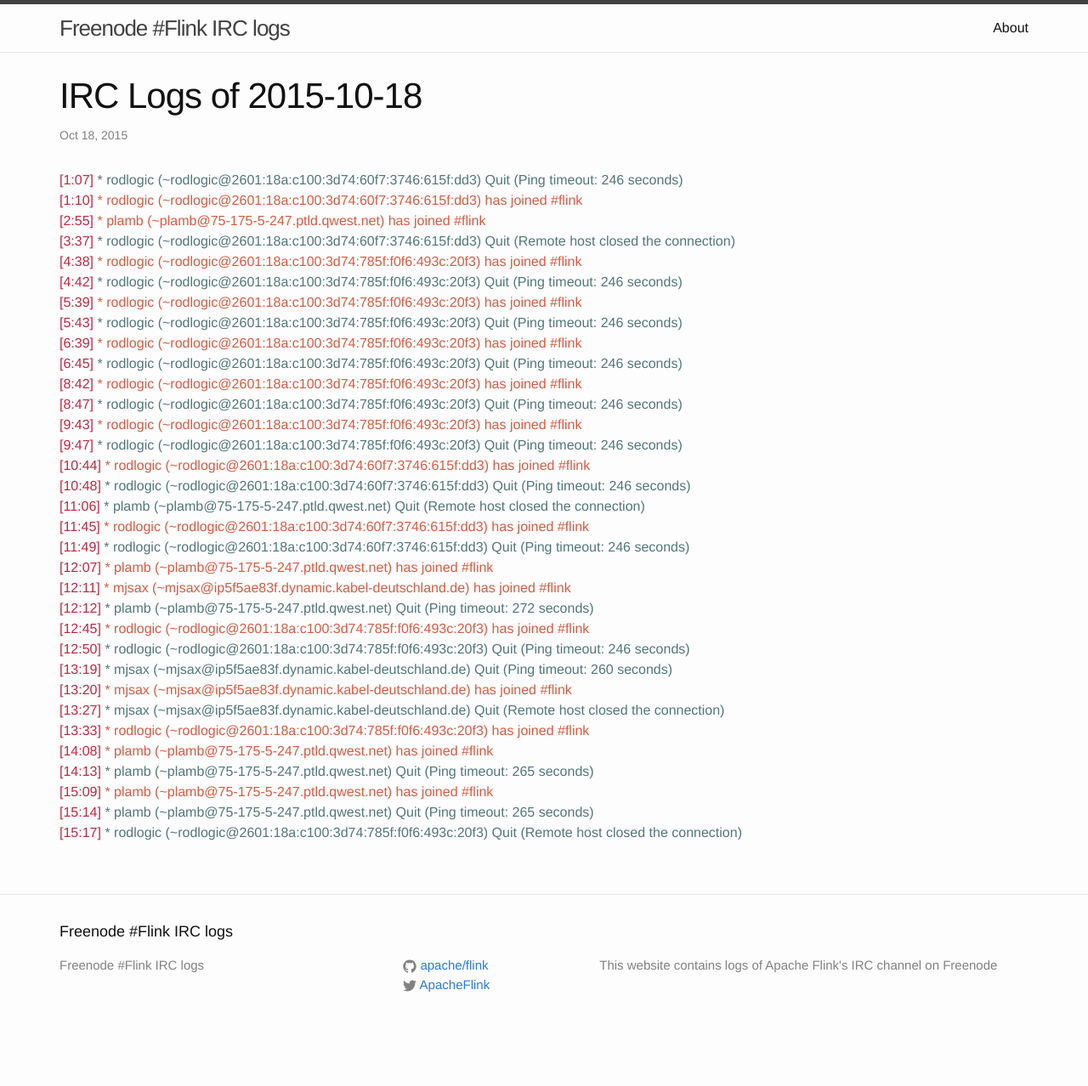
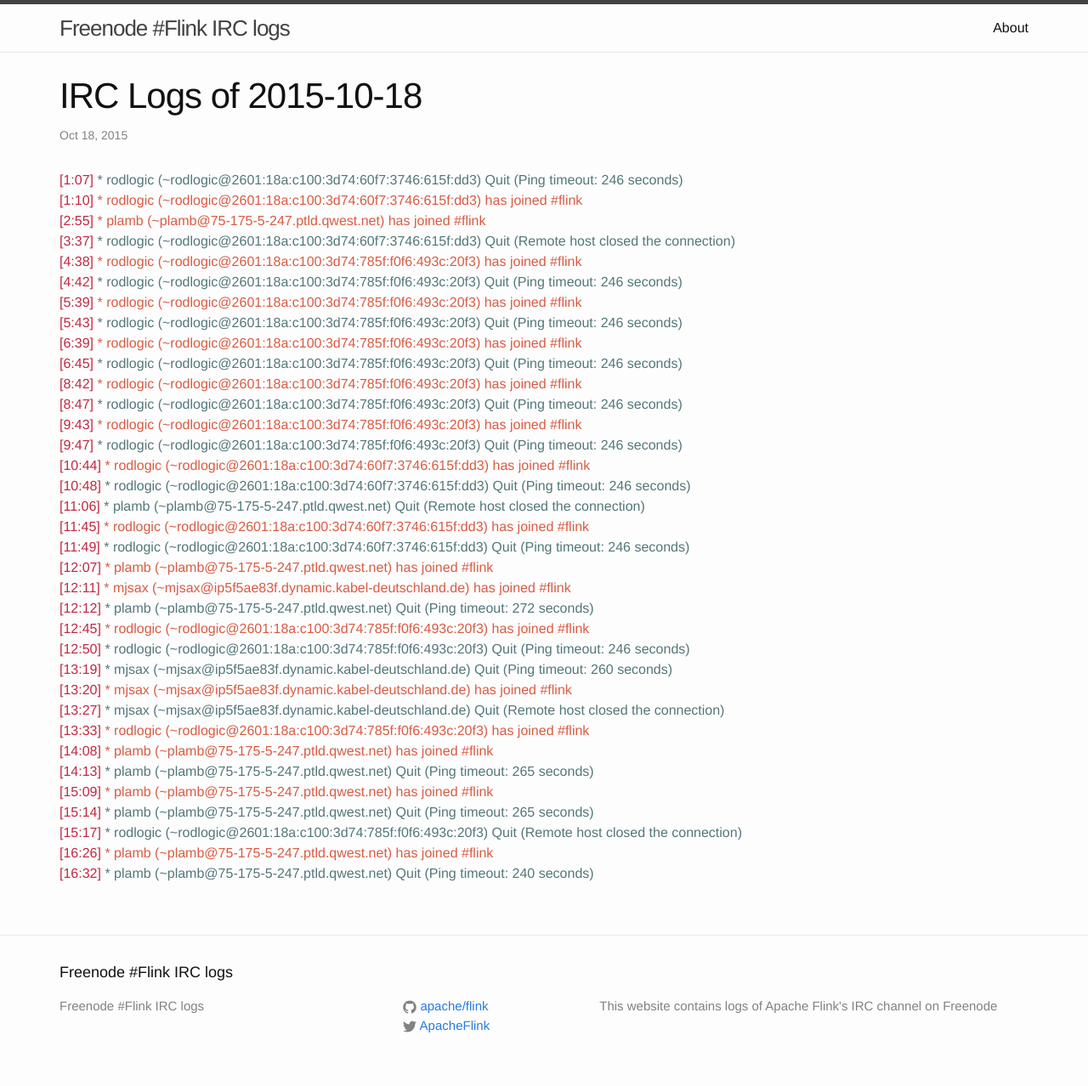
Before and after one commit to flink-irc-logs/flink-irc-logs.github.io, a Jekyll site: the page built from _posts/2015-10-18-logs.markdown, in a window 1280 px wide. Shown: the whole page at 85% size. Built offline with Jekyll 4.4.1, drawn with Linux system fonts in a browser that asks for light colours; before the commit the page ends 1230 px from its top, so only the background shows below that.

Commit message:
Update of the logs on Sun Oct 18 17:27:23 CEST 2015

```diff
--- a/_posts/2015-10-18-logs.markdown
+++ b/_posts/2015-10-18-logs.markdown
@@ -37,3 +37,5 @@
 <span class="irc-date">[15:09]</span> <span class="irc-green">* plamb (~plamb@75-175-5-247.ptld.qwest.net) has joined #flink</span><br />
 <span class="irc-date">[15:14]</span> <span class="irc-navy">* plamb (~plamb@75-175-5-247.ptld.qwest.net) Quit (Ping timeout: 265 seconds)</span><br />
 <span class="irc-date">[15:17]</span> <span class="irc-navy">* rodlogic (~rodlogic@2601:18a:c100:3d74:785f:f0f6:493c:20f3) Quit (Remote host closed the connection)</span><br />
+<span class="irc-date">[16:26]</span> <span class="irc-green">* plamb (~plamb@75-175-5-247.ptld.qwest.net) has joined #flink</span><br />
+<span class="irc-date">[16:32]</span> <span class="irc-navy">* plamb (~plamb@75-175-5-247.ptld.qwest.net) Quit (Ping timeout: 240 seconds)</span><br />
```
